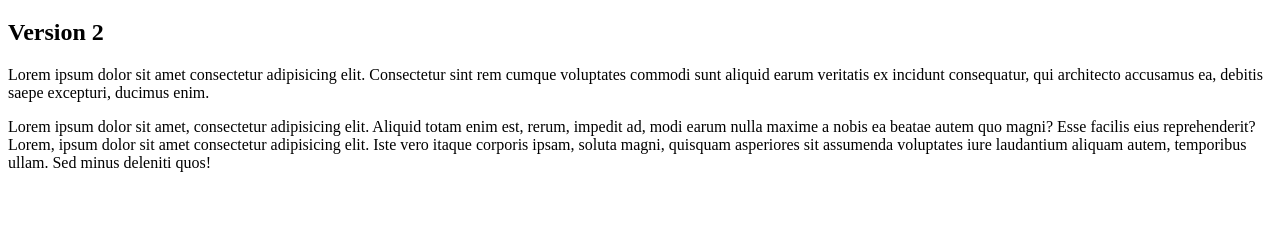
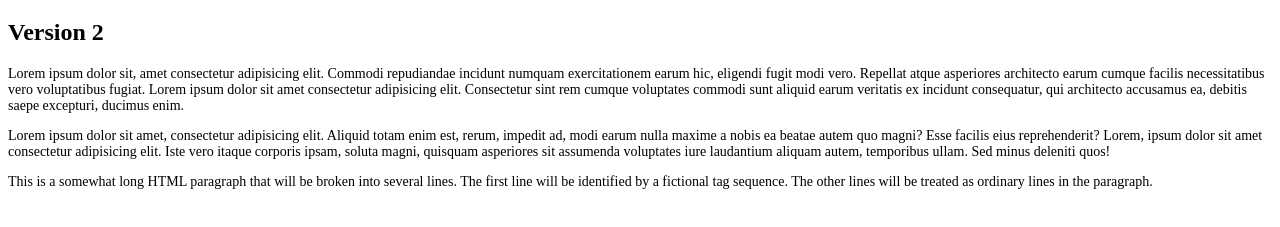
Before and after one commit to breton44/cours-github, a plain HTML site: page index.html in a window 1280 px wide. Shown: the part 61-288 px from the top of the page. Drawn offline with Linux system fonts and the light colour scheme.

Commit message:
deuxieme sauvegarde en ligne

```diff
--- a/index.html
+++ b/index.html
@@ -1,6 +1,7 @@
 <!DOCTYPE html>
 <html lang="fr">
     <head>
+        <link type="text/css" rel="stylesheet" href="style.css">
         <meta charset="UTF-8">
         <meta name="viewport" content="width=device-width, initial-scale=1.0">
         <title>Document</title>
@@ -8,9 +9,18 @@
             <h1>COURS GITHUB</h1>
             <h2>Version 2</h2>
 
-            <p>Lorem ipsum dolor sit amet consectetur adipisicing elit. Consectetur sint rem cumque voluptates commodi sunt aliquid earum veritatis ex incidunt consequatur, qui architecto accusamus ea, debitis saepe excepturi, ducimus enim.</p>
+            <p>Lorem ipsum dolor sit, amet consectetur adipisicing elit. Commodi repudiandae incidunt numquam exercitationem earum hic, eligendi fugit modi vero.
+                Repellat atque asperiores architecto earum cumque facilis necessitatibus vero voluptatibus fugiat. Lorem ipsum dolor sit amet consectetur adipisicing elit.
+                Consectetur sint rem cumque voluptates commodi sunt aliquid earum veritatis ex incidunt consequatur, qui architecto accusamus ea, debitis saepe excepturi,
+                ducimus enim.</p>
 
-            <p>Lorem ipsum dolor sit amet, consectetur adipisicing elit. Aliquid totam enim est, rerum, impedit ad, modi earum nulla maxime a nobis ea beatae autem quo magni? Esse facilis eius reprehenderit? Lorem, ipsum dolor sit amet consectetur adipisicing elit. Iste vero itaque corporis ipsam, soluta magni, quisquam asperiores sit assumenda voluptates iure laudantium aliquam autem, temporibus ullam. Sed minus deleniti quos!</p>
+            <p>Lorem ipsum dolor sit amet, consectetur adipisicing elit. Aliquid totam enim est, rerum, impedit ad, modi earum nulla maxime a nobis ea beatae autem quo magni?
+                Esse facilis eius reprehenderit? Lorem, ipsum dolor sit amet consectetur adipisicing elit. Iste vero itaque corporis ipsam, soluta magni, quisquam asperiores
+                sit assumenda voluptates iure laudantium aliquam autem, temporibus ullam. Sed minus deleniti quos!</p>
+
+            <p>This is a somewhat long HTML paragraph that will be broken into several lines. The first line will be identified by a fictional tag sequence. The other lines
+                will be treated as ordinary lines in the paragraph.</p>
+
         </body>
     </head>
 </html>
--- /dev/null
+++ b/style.css
@@ -0,0 +1,4 @@
+p
+{
+    font-size: 14px;
+}
```
